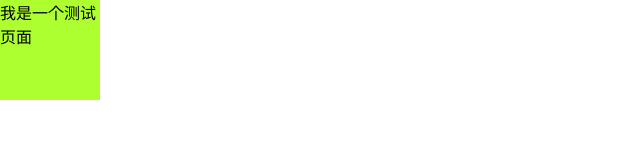
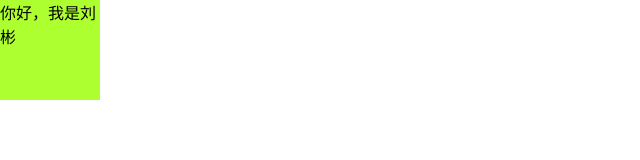
Before and after one commit to Jaciky/Jaciky.github.io, a plain HTML site: page index.html in a window 1280 px wide. Shown: the full height of the page, 0-640 px from the left. Drawn offline with Linux system fonts and the light colour scheme.

Commit message:
修改了文件

```diff
--- a/index.html
+++ b/index.html
@@ -15,6 +15,6 @@
     </script>
  </head>
  <body>
-	<div>我是一个测试页面</div>
+	<div>你好，我是刘彬</div>
  </body>
 </html>
```
